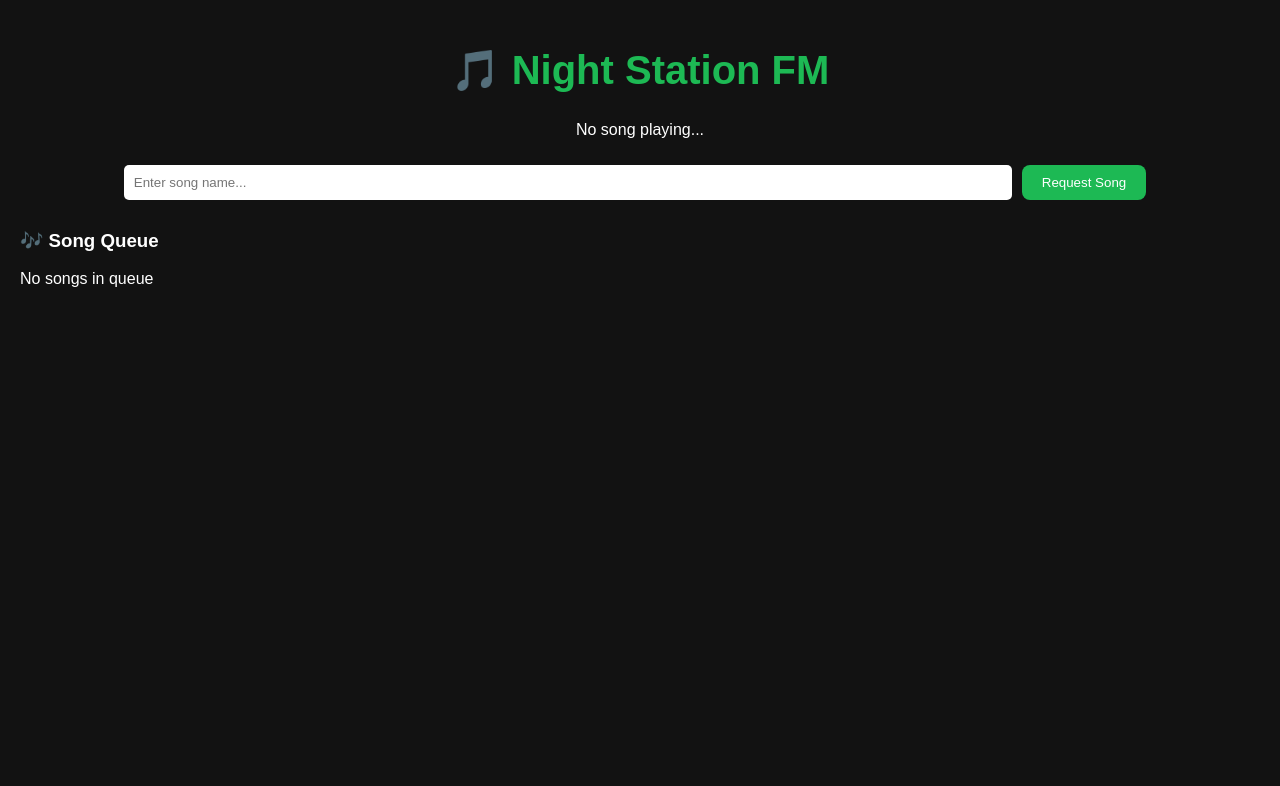
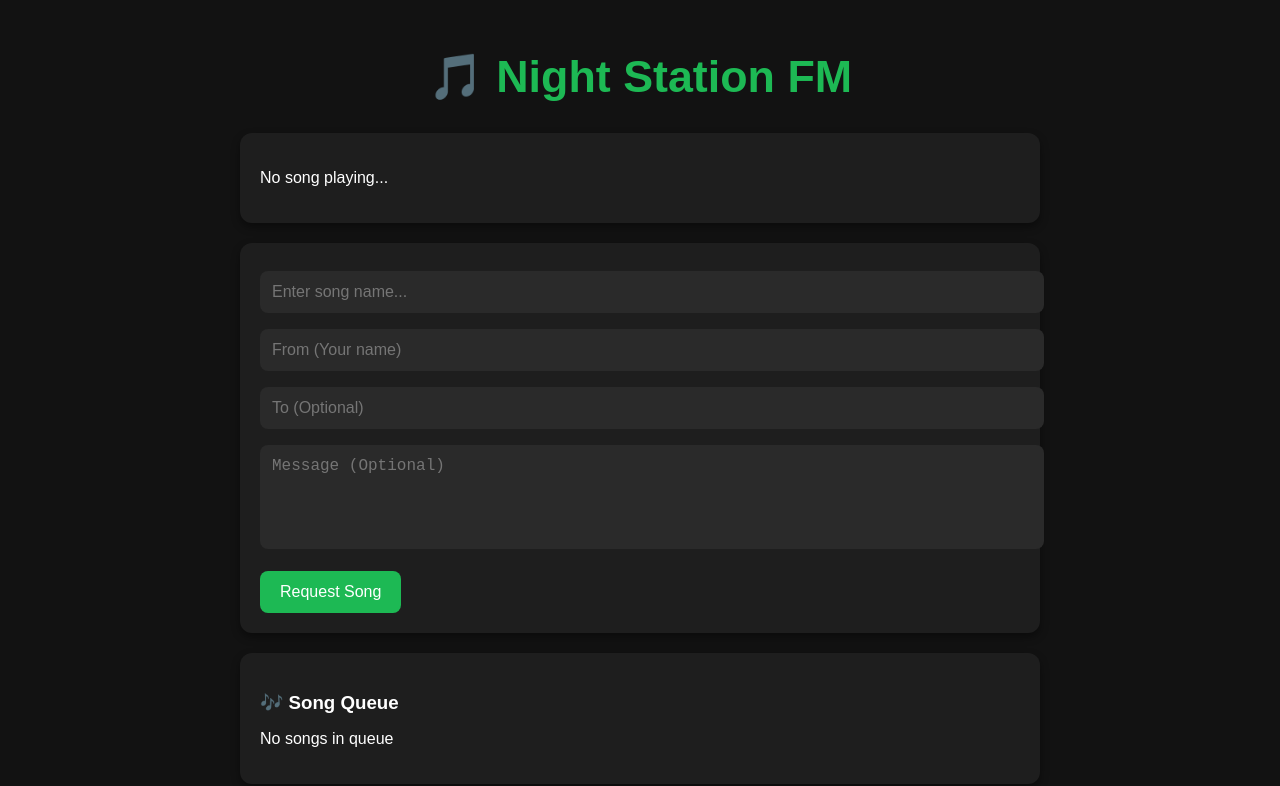
Before and after one commit to greendaffodils/night-station, a React (Create React App) app: page / in a window 1280 px wide. Shown: the top 786 px of the page. Built offline with nearby package versions, Linux system fonts and the light colour scheme.

Commit message:
temporary without backend

```diff
--- a/src/App.css
+++ b/src/App.css
@@ -1,47 +1,94 @@
+/* Global Styling */
 body {
   background: #121212;
   color: #fff;
   font-family: 'Poppins', sans-serif;
-  text-align: center;
+  margin: 0;
+  padding: 0;
 }
 
 .app {
+  max-width: 800px;
+  margin: auto;
   padding: 20px;
 }
 
 .title {
-  font-size: 2.5rem;
+  font-size: 2.8rem;
+  font-weight: 700;
   color: #1db954;
+  text-align: center;
+  margin-bottom: 30px;
 }
 
-input {
-  padding: 10px;
-  width: 70%;
-  margin: 10px auto;
-  border-radius: 5px;
-  border: none;
+/* Card Styling */
+.card {
+  background: #1e1e1e;
+  padding: 20px;
+  border-radius: 12px;
+  box-shadow: 0 4px 8px rgba(0, 0, 0, 0.4);
+  margin-bottom: 20px;
 }
 
+/* Inputs */
+input, textarea {
+  width: 100%;
+  padding: 12px;
+  margin: 8px 0;
+  border-radius: 8px;
+  border: none;
+  background: #2a2a2a;
+  color: white;
+  font-size: 16px;
+}
+
+textarea {
+  resize: none;
+  height: 80px;
+}
+
+/* Buttons */
 button {
-  padding: 10px 20px;
-  margin: 10px;
   background: #1db954;
   color: white;
   border: none;
+  padding: 12px 20px;
+  font-size: 16px;
   border-radius: 8px;
   cursor: pointer;
+  margin-top: 10px;
+  transition: 0.3s;
 }
 
-.queue {
-  margin-top: 20px;
-  text-align: left;
+button:hover {
+  background: #17a74a;
+}
+
+/* Player */
+iframe {
+  border-radius: 12px;
+  margin-top: 15px;
 }
 
 .toggle-btn {
+  background: #333;
+  color: #fff;
   margin-top: 10px;
-  padding: 8px 12px;
-  background: #333;
-  color: white;
+}
+
+/* Queue */
+.queue h3 {
+  margin-bottom: 10px;
+}
+
+.queue ul {
+  list-style: none;
+  padding: 0;
+}
+
+.queue li {
+  background: #2a2a2a;
+  padding: 10px;
   border-radius: 6px;
-  cursor: pointer;
+  margin-bottom: 8px;
 }
--- a/src/App.js
+++ b/src/App.js
@@ -20,12 +20,19 @@ function App() {
   };
 
   return (
-    <div className="app dark-mode">
-      <h1 className="title">🎵 Night Station FM</h1>
-      <Player song={currentSong} onEnded={playNext} />
-      <SongRequest addSong={addSong} />
-      <Queue songs={songs} />
-    </div>
+    <div className="app">
+  <h1 className="title">🎵 Night Station FM</h1>
+  <div className="card">
+    <Player song={currentSong} onEnded={playNext} />
+  </div>
+  <div className="card">
+    <SongRequest addSong={addSong} />
+  </div>
+  <div className="card">
+    <Queue songs={songs} />
+  </div>
+</div>
+
   );
 }
 
--- a/src/components/Player.js
+++ b/src/components/Player.js
@@ -1,13 +1,36 @@
-import React, { useState } from "react";
+import React, { useEffect, useState } from "react";
 
 function Player({ song, onEnded }) {
   const [videoMode, setVideoMode] = useState(true);
+
+  useEffect(() => {
+    if (song) {
+      let announcement = `Now playing ${song.title}.`;
+
+      if (song.from && !song.to) {
+        announcement = `This one is from ${song.from}. ${song.title}.`;
+      } else if (song.from && song.to) {
+        announcement = `From ${song.from} to ${song.to}. Here's ${song.title}.`;
+      }
+
+      if (song.message) {
+        announcement += ` Message says: ${song.message}`;
+      }
+
+      const utterance = new SpeechSynthesisUtterance(announcement);
+      speechSynthesis.speak(utterance);
+    }
+  }, [song]);
 
   if (!song) return <p>No song playing...</p>;
 
   return (
     <div>
       <h2>Now Playing: {song.title}</h2>
+      {song.from && <p><b>From:</b> {song.from}</p>}
+      {song.to && <p><b>To:</b> {song.to}</p>}
+      {song.message && <p><b>Message:</b> {song.message}</p>}
+
       <div style={{ display: videoMode ? "block" : "none" }}>
         <iframe
           width="560"
@@ -17,9 +40,6 @@ function Player({ song, onEnded }) {
           frameBorder="0"
           allow="autoplay"
           allowFullScreen
-          onLoad={() => {
-            console.log("Video Loaded");
-          }}
         ></iframe>
       </div>
       {!videoMode && <p>Audio Only Mode (video hidden)</p>}
--- a/src/components/SongRequest.js
+++ b/src/components/SongRequest.js
@@ -1,9 +1,12 @@
 import React, { useState } from "react";
 
-const API_KEY = "YOUR_YOUTUBE_API_KEY"; // ✅ Replace with your YouTube API Key
+const API_KEY =  "AIzaSyClersXY0AhGM9aJklcz3dgWooYOPXYR98";
 
 function SongRequest({ addSong }) {
   const [query, setQuery] = useState("");
+  const [from, setFrom] = useState("");
+  const [to, setTo] = useState("");
+  const [message, setMessage] = useState("");
 
   const handleRequest = async () => {
     if (!query) return;
@@ -21,10 +24,16 @@ function SongRequest({ addSong }) {
         const song = {
           id: firstVideo.id.videoId,
           title: firstVideo.snippet.title,
-          url: `https://www.youtube.com/embed/${firstVideo.id.videoId}`
+          url: `https://www.youtube.com/embed/${firstVideo.id.videoId}`,
+          from,
+          to,
+          message
         };
         addSong(song);
         setQuery("");
+        setFrom("");
+        setTo("");
+        setMessage("");
       } else {
         alert("No valid song found. Try again!");
       }
@@ -41,6 +50,23 @@ function SongRequest({ addSong }) {
         value={query}
         onChange={(e) => setQuery(e.target.value)}
       />
+      <input
+        type="text"
+        placeholder="From (Your name)"
+        value={from}
+        onChange={(e) => setFrom(e.target.value)}
+      />
+      <input
+        type="text"
+        placeholder="To (Optional)"
+        value={to}
+        onChange={(e) => setTo(e.target.value)}
+      />
+      <textarea
+        placeholder="Message (Optional)"
+        value={message}
+        onChange={(e) => setMessage(e.target.value)}
+      />
       <button onClick={handleRequest}>Request Song</button>
     </div>
   );
```
